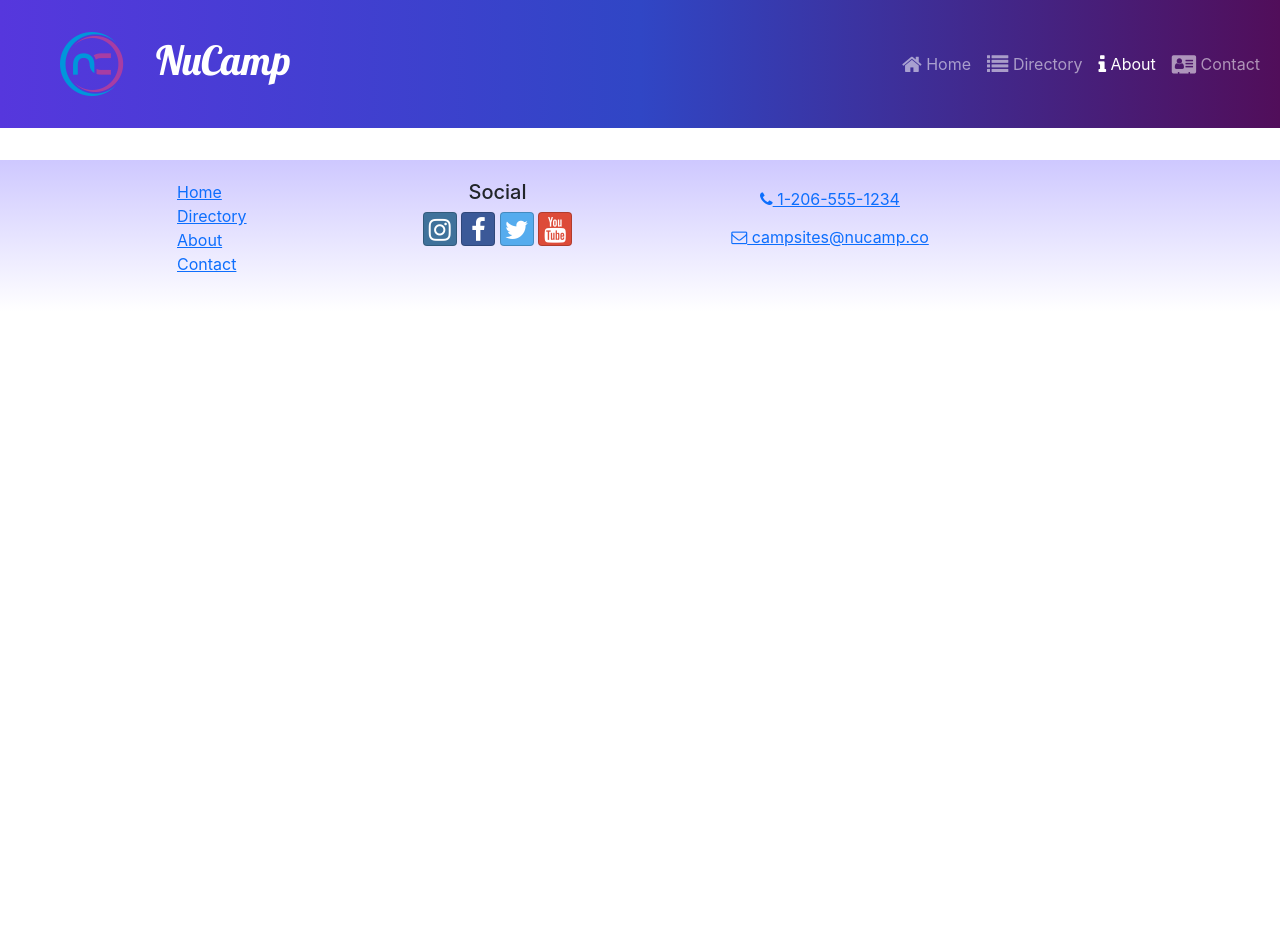
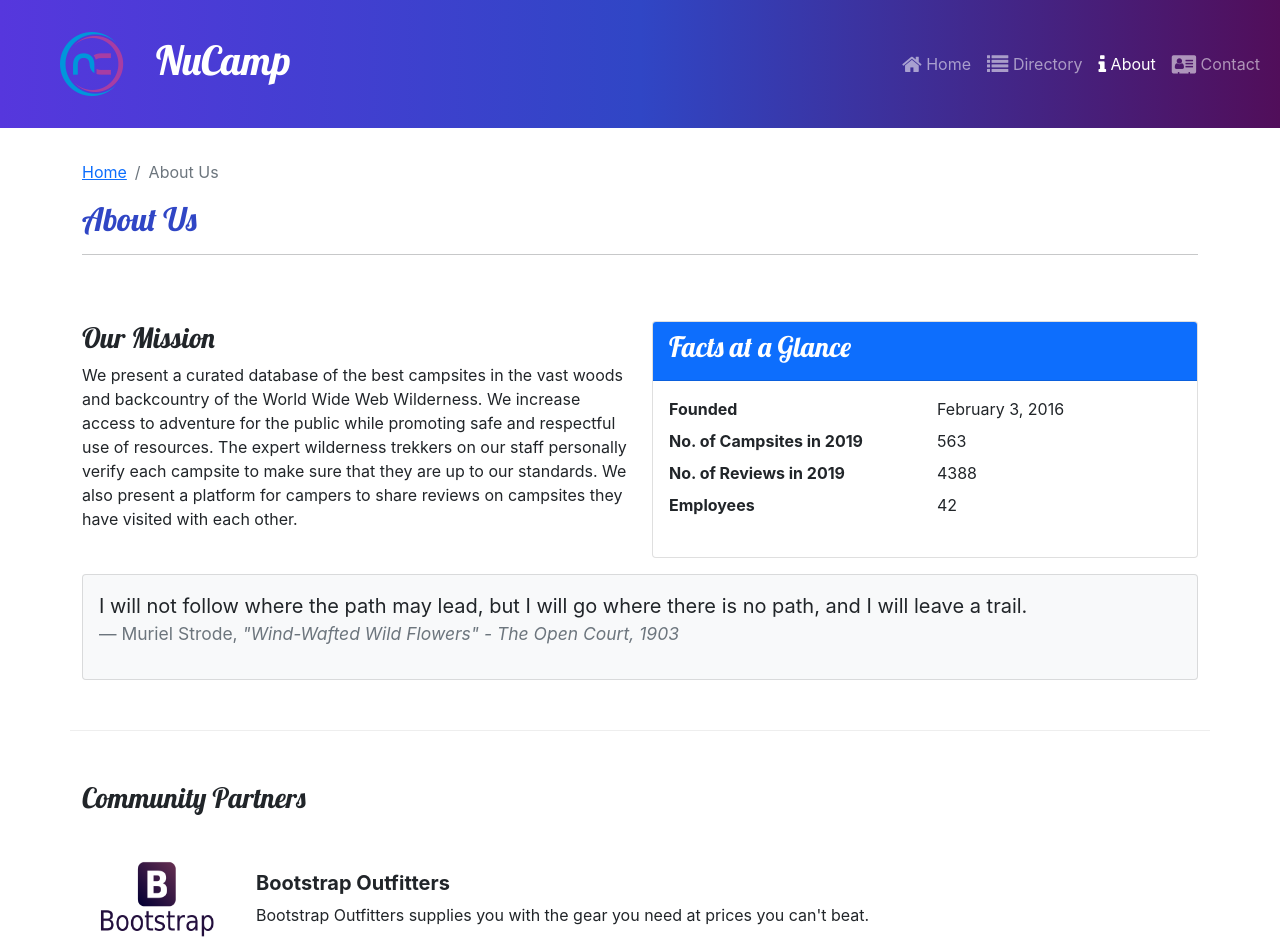
Before and after one commit to Braseff/Nucamp-React-Site, a React (Create React App) app: page /about in a window 1280 px wide. Shown: the top 952 px of the page. Before the commit the page ends 800 px from the top, so only its background shows below. Built offline with nearby package versions, Linux system fonts and the light colour scheme.

Commit message:
workshop 2

```diff
--- a/src/App.js
+++ b/src/App.js
@@ -6,6 +6,7 @@
 import Header from './components/Header';
 import Footer from './components/Footer';
 import CampsiteDetailPage from './pages/CampsiteDetailPage';
+import AboutPage from './pages/AboutPage';
 
 function App() {
   return (
@@ -19,6 +20,7 @@
             path='directory/:campsiteId'
             element={<CampsiteDetailPage />}
           />
+          <Route path='/about' element={<AboutPage />} />
       </Routes>
       <Footer />
     </div>
--- a/src/features/counter/display/DisplayList.js
+++ b/src/features/counter/display/DisplayList.js
@@ -2,9 +2,10 @@
 import DisplayCard from './DisplayCard';
 import { selectFeaturedCampsite } from '../campsites/campsitesSlice';
 import { selectFeaturedPromotion } from '../promotions/promotionsSlice';
+import { selectFeaturedPartner } from '../partners/partnersSlice';
 
 const DisplayList = () => {
-    const items = [selectFeaturedCampsite(), selectFeaturedPromotion()];
+    const items = [selectFeaturedCampsite(), selectFeaturedPromotion(), selectFeaturedPartner()];
 
     return (
         <Row>
--- /dev/null
+++ b/src/features/counter/partners/Partner.js
@@ -0,0 +1,17 @@
+const Partner = ({partner}) => {
+    if (partner) {
+        const {image, name, description} = partner;
+        return (
+            <>
+                <img src={image} alt={name} style={{ width: '150px' }} />
+                <div className="m-4">
+                    <h5 className='fw-bold'>{name}</h5>
+                    {description}
+                </div>
+            </>
+        )
+    }
+    return null;
+}
+
+export default Partner;
--- /dev/null
+++ b/src/features/counter/partners/PartnersList.js
@@ -0,0 +1,20 @@
+import { Col } from 'reactstrap';
+import Partner from './Partner';
+import { selectAllPartners } from './partnersSlice';
+
+const PartnersList = () => {
+    const partners = selectAllPartners()
+    return (
+        <Col className='mt-4'>
+            {partners.map((partner) => {
+                return (
+                    <div className='d-flex mb-5' key={partner.id}>
+                        <Partner partner={partner} />
+                    </div>
+                )
+            })}
+        </Col>
+    )
+}
+
+export default PartnersList;
--- /dev/null
+++ b/src/features/counter/partners/partnersSlice.js
@@ -0,0 +1,9 @@
+import { PARTNERS } from '../../../app/shared/PARTNERS';
+
+export const selectAllPartners = () => {
+    return PARTNERS;
+}
+
+export const selectFeaturedPartner = () => {
+    return PARTNERS.find((partner) => partner.featured);
+}
--- /dev/null
+++ b/src/pages/AboutPage.js
@@ -0,0 +1,72 @@
+import { Col, Row, Container, Card, CardBody, CardHeader} from 'reactstrap';
+import SubHeader from '../components/SubHeader';
+import PartnersList from '../features/counter/partners/PartnersList';
+
+const AboutPage = () => {
+    return (
+        <Container>
+            <SubHeader current={'About Us'}/>
+            <Row className='row-content'>
+                <Col sm='6'>
+                    <h3>Our Mission</h3>
+                    <p>We present a curated database of the best campsites in the
+                        vast woods and backcountry of the World Wide Web Wilderness.
+                        We increase access to adventure for the public while
+                        promoting safe and respectful use of resources. The expert
+                        wilderness trekkers on our staff personally verify each
+                        campsite to make sure that they are up to our standards. We
+                        also present a platform for campers to share reviews on
+                        campsites they have visited with each other.
+                    </p>
+                </Col>
+                <Col sm='6'>
+                    <Card>
+                        <CardHeader className='bg-primary text-white'>
+                            <h3>Facts at a Glance</h3>
+                        </CardHeader>
+
+                        <CardBody>
+                        <dl className='row'>
+                            <dt className='col-6'>Founded</dt>
+                            <dd className='col-6'>February 3, 2016</dd>
+                            <dt className='col-6'>No. of Campsites in 2019</dt>
+                            <dd className='col-6'>563</dd>
+                            <dt className='col-6'>No. of Reviews in 2019</dt>
+                            <dd className='col-6'>4388</dd>
+                            <dt className='col-6'>Employees</dt>
+                            <dd className='col-6'>42</dd>
+                        </dl>
+                        </CardBody>
+                    </Card>
+                </Col>
+                <Col>
+                    <Card className='bg-light mt-3'>
+                        <CardBody>
+                            <blockquote className='blockquote'>
+                                <p>I will not follow where the path may lead, but I
+                                    will go where there is no path, and I will leave
+                                    a trail.
+                                </p>
+                                <footer className='blockquote-footer'>
+                                    Muriel Strode,{' '}
+                                    <cite title='Source Title'>
+                                        "Wind-Wafted Wild Flowers" - The Open Court,
+                                        1903
+                                    </cite>
+                                </footer>
+                            </blockquote>
+                        </CardBody>
+                    </Card>
+                </Col>
+            </Row>
+            <Row className='row-content'>
+                <Col xs='12'>
+                    <h3>Community Partners</h3>
+                </Col>
+                <PartnersList />
+            </Row>
+        </Container>
+    )
+};
+
+export default AboutPage;
```
